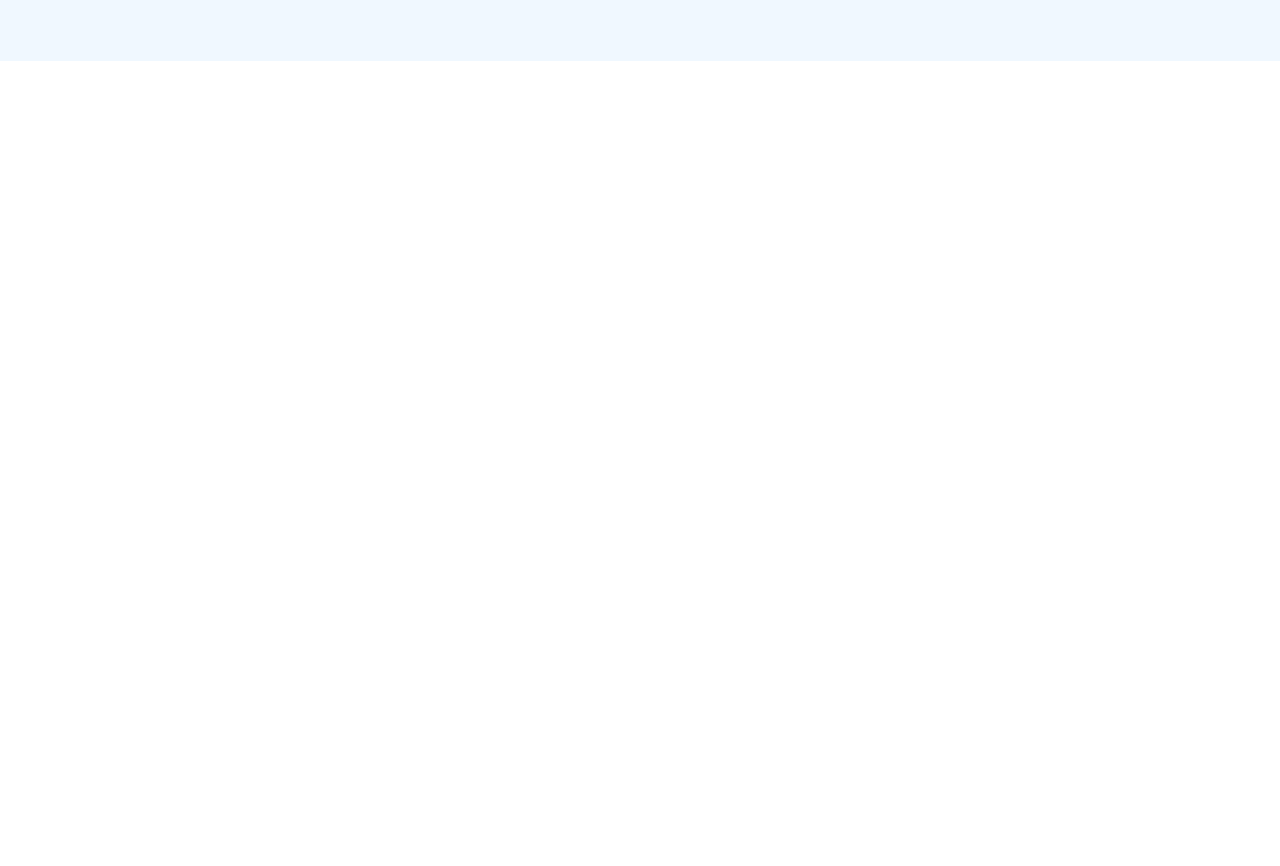
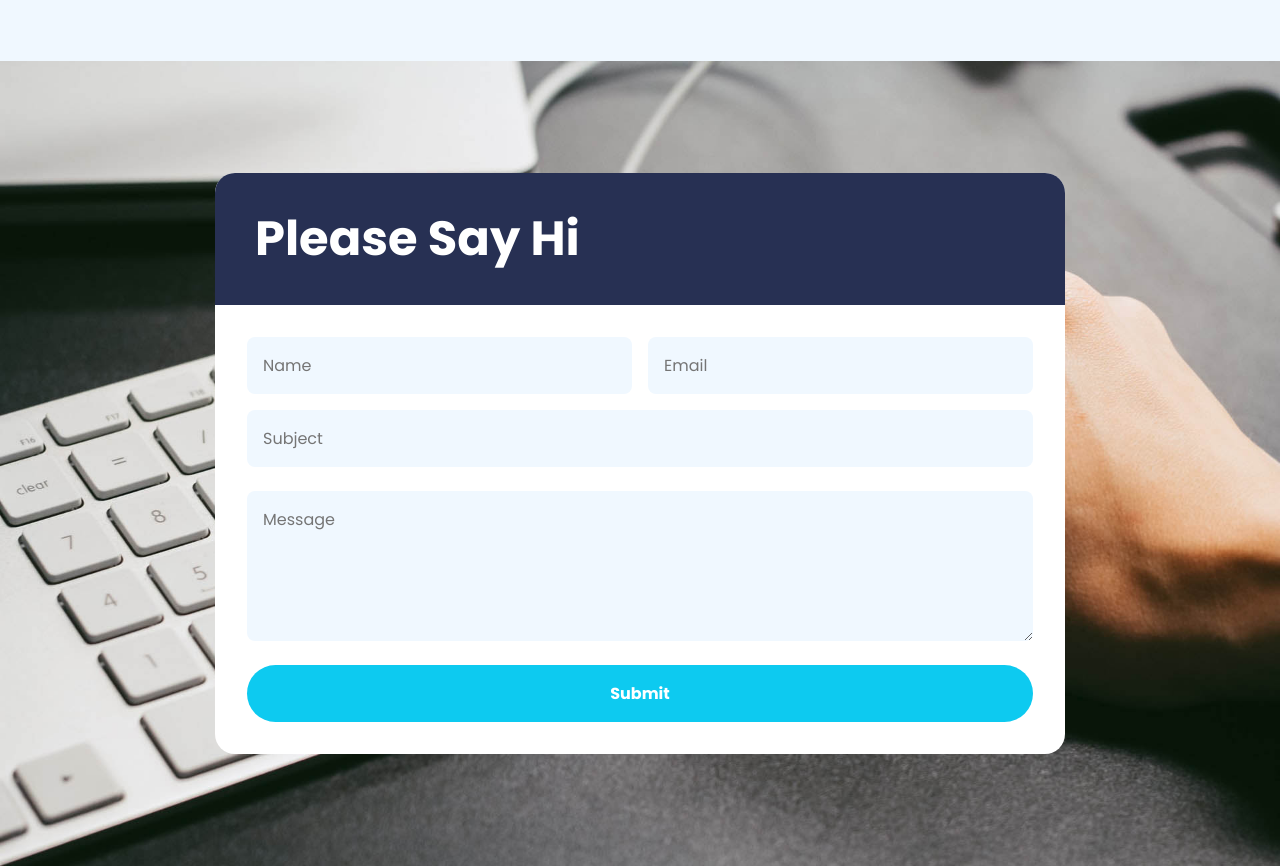
Before and after one commit to GharamElkabany/Leadership_Event, a plain HTML site: page index.html in a window 1280 px wide. Shown: the part 4944-5810 px from the top of the page. Drawn offline with Linux system fonts and the light colour scheme.

Commit message:
Contact Section

```diff
--- a/css/styles.css
+++ b/css/styles.css
@@ -478,7 +478,6 @@ nav .nav-container ul li button:hover {
 
 .speakers .speakers-container .top .bigImg .speakerDetails:hover ul {
     opacity: 1;
-
 }
 
 .speakers .speakers-container .top .bigImg .speakerDetails ul li i {
@@ -848,13 +847,92 @@ nav .nav-container ul li button:hover {
 /*! ************************ Contact Section *************************/
 
 .contact {
-    height: 100vh;
+    background-image: url(/assets/contactbg.jpg);
+    background-repeat: no-repeat;
+    background-position: top;
+    background-size: cover;
+    background-attachment: fixed;
+    padding: 7rem 0;
+}
+
+.contact .form-container {
+    background-color: var(--white-color);
+    border-radius: 20px;
+    overflow: hidden;
+    width: 100%;
+    max-width: 850px;
+    margin: auto;
+}
+
+.contact .form-container .form-title {
+    background-color: var(--navbar-bg-color);
+    color: var(--white-color);
+    font-size: 2rem;
+}
+
+.contact .form-container .form-title h2 {
+    margin: 0;
+    padding: 30px 40px;
+}
+
+.contact .form-container .form-details {
+    padding: 2rem;
+}
+
+.contact .form-container .form-details form {
+    display: flex;
+    flex-direction: column;
+    gap: 1.5rem;
+}
+
+.contact .form-container .form-details form .form-group {
+    display: flex;
+    flex-wrap: wrap;
+    gap: 1rem;
+}
+
+.contact .form-container .form-details form .form-group input,
+.contact .form-container .form-details form .form-group textarea {
+    background-color: var(--section-bg-color);
+    border: none;
+    padding: 1rem;
+    border-radius: 8px;
+    font-size: 1rem;
+}
+
+.contact .form-container .form-details form .form-group input {
+    flex: 1;
+}
+
+.contact .form-container .form-details form .form-group textarea {
+    width: 100%;
+    min-height: 150px;
+    resize: vertical;
+}
+
+.contact .form-container .form-details button {
+    width: 100%;
+    background-color: var(--primary-color);
+    color: var(--white-color);
+    border: none;
+    border-radius: 30px;
+    padding: 1rem;
+    font-size: 1rem;
+    font-weight: bold;
+    cursor: pointer;
+    transition: var(--main-transition);
+}
+
+.contact .form-container .form-details button:hover {
+    background-color: var(--navbar-bg-color);
 }
 
 
+/*! ************************ Footer Section *************************/
 
-
-
+.footer {
+    height: 100vh;
+}
 
 
 
--- a/index.html
+++ b/index.html
@@ -406,6 +406,31 @@
 
       <!-- ? Contact Section  -->
        <div class="contact" id="contact">
+            <div class="form-container">
+                <div class="form-title">
+                     <h2>Please Say Hi</h2>
+                </div>
+
+                <div class="form-details">
+                    <form action="index.html" method="post">
+                        <div class="form-group">
+                            <input type="text" name="name" placeholder="Name">
+                            <input type="email" name="email" placeholder="Email">
+                            <input type="text" name="subject" placeholder="Subject">
+                        </div>
+
+                        <div class="form-group">
+                            <textarea name="message" placeholder="Message"></textarea>
+                        </div>
+
+                        <button type="submit">Submit</button>
+                    </form>
+                </div>
+            </div>
+       </div>
+
+       <!-- ? Footer Section  -->
+       <div class="footer">
 
        </div>
 
```
